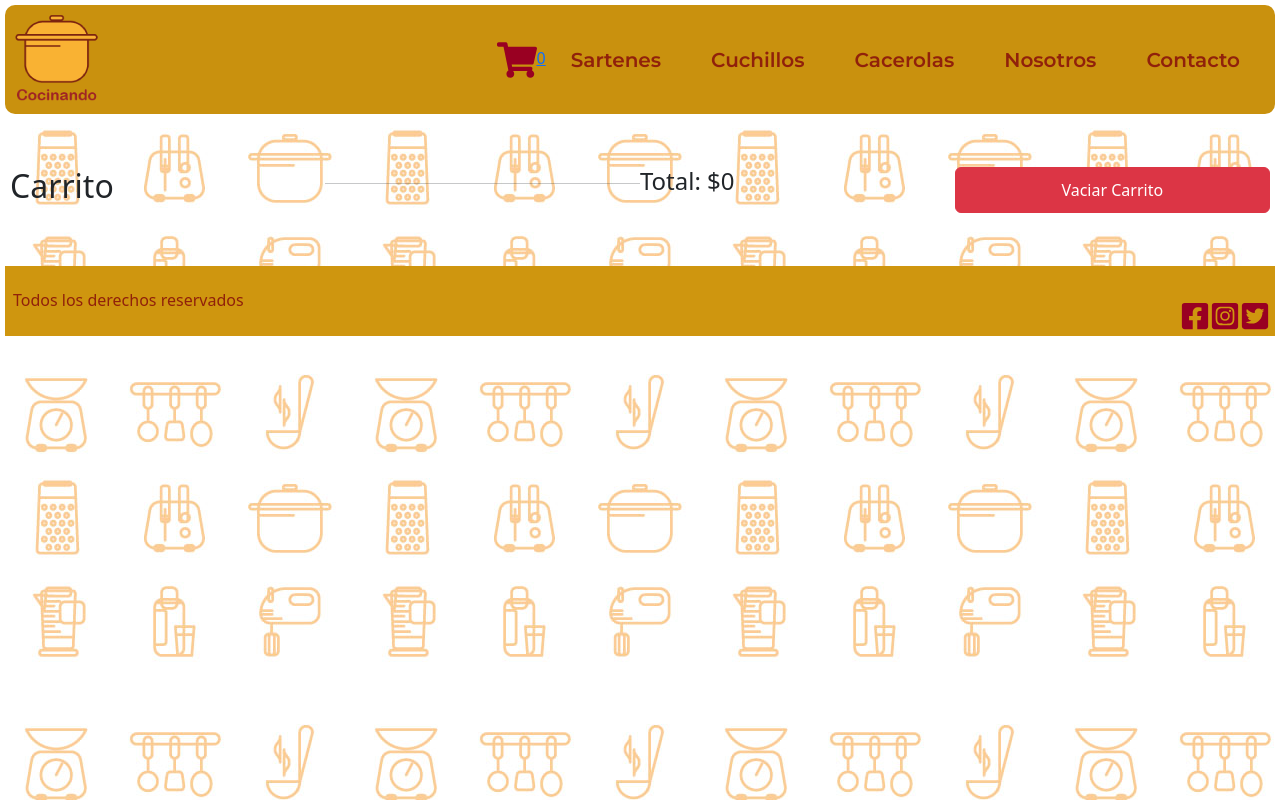
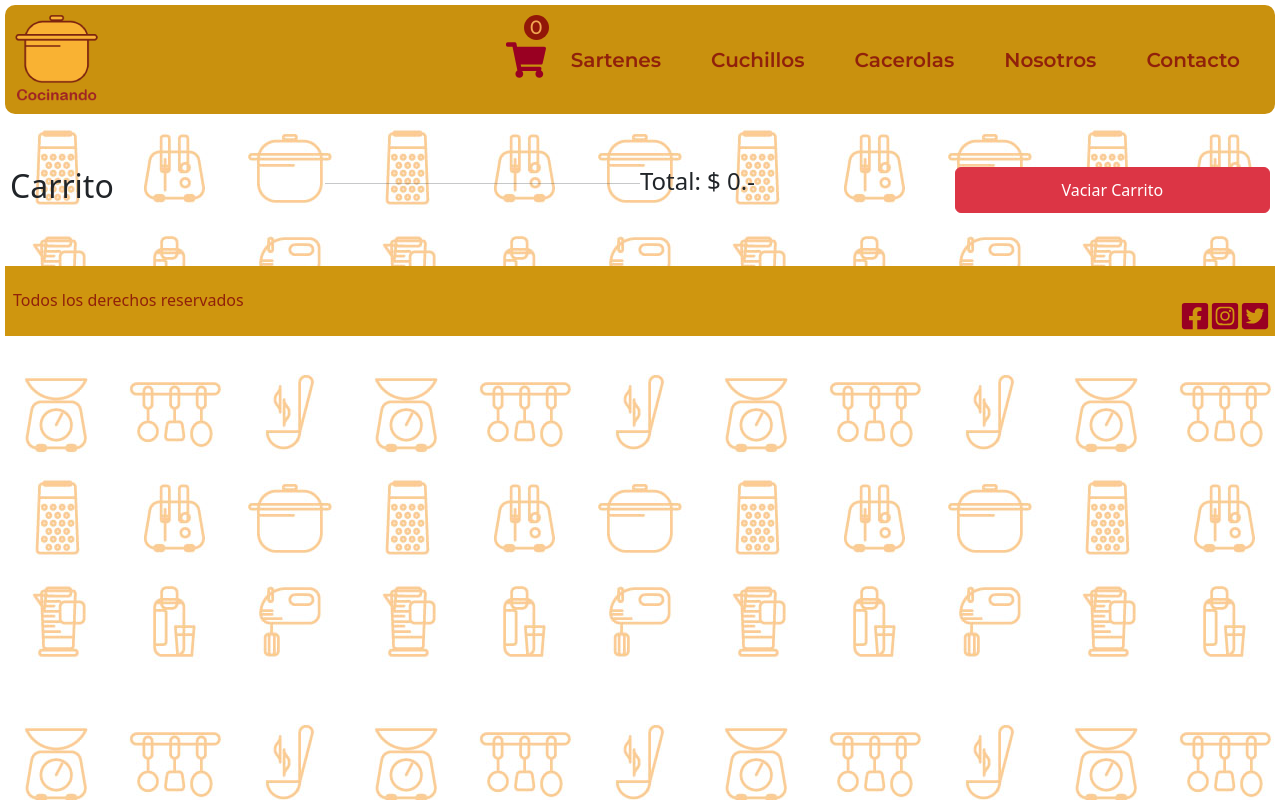
Before and after one commit to MartinAracama/Cocinando-Ecommerce, a React (Create React App) app: page /cart in a window 1280 px wide. Built offline with nearby package versions, Linux system fonts and the light colour scheme.

Commit message:
se estilizo el cartWidget

```diff
--- a/src/components/Cart/cart.js
+++ b/src/components/Cart/cart.js
@@ -1,6 +1,7 @@
 import { useContext } from 'react'
 import { CartContext } from '../../Context/CartContext'
 import { BsFillTrashFill } from "react-icons/bs"
+import "./cart.scss"
 
 export const Cart = () => {
 
@@ -14,7 +15,7 @@ export const Cart = () => {
             { cart.map((producto) => (
             <div key={producto.id}>
                 <h3>{producto.nombre}</h3>
-                <p>{producto.precio}</p>
+                <p>$ {producto.precio}.-</p>
                 <p>{producto.cantidad}</p>
                 <button onClick={() => eliminarProducto(producto.id)} className='btn btn-danger mx-2'><BsFillTrashFill/></button>
 
@@ -22,7 +23,7 @@ export const Cart = () => {
             </div>
         ))}
 
-        <h4>Total: ${cartTotal()}</h4>
+        <h4>Total: $ {cartTotal()}.-</h4>
         <button onClick={vaciarCarrito} className='btn btn-danger'>Vaciar Carrito</button>
     </div>
   )
--- a/src/components/CartWidget/cartWidget.js
+++ b/src/components/CartWidget/cartWidget.js
@@ -2,6 +2,7 @@ import React, { useContext } from 'react'
 import { FaShoppingCart } from "react-icons/fa"
 import { Link } from 'react-router-dom'
 import { CartContext } from '../../Context/CartContext'
+import "./cartWidget.scss"
 
 export const CartWidget = () => {
 
@@ -10,7 +11,7 @@ export const CartWidget = () => {
   return (
     <Link to="/cart">
         <FaShoppingCart style={{color: "#902", fontSize: "40px"}} />
-        <span>{cartQ()}</span>
+        <span className='cartQ'>{cartQ()}</span>
     </Link>
   )
 }
--- /dev/null
+++ b/src/components/CartWidget/cartWidget.scss
@@ -0,0 +1,16 @@
+.cartQ {
+    font-family: 'Montserrat', sans-serif;
+    font-size: 1.2rem;
+    position: absolute;
+    top: 0;
+    left: 3%;
+    background: #921708;
+    width: 25px;
+    height: 25px;
+    border-radius: 50%;
+    display: flex;
+    justify-content: center;
+    align-items: center;
+    color: rgb(241, 167, 83);
+    padding: 2px;
+}
--- a/src/components/header/header.js
+++ b/src/components/header/header.js
@@ -8,7 +8,7 @@ export const Header = () => {
     return (
         <header className="header">
 
-            <Link to="/" ><img className="imgHeader" src="../1x/Recurso_1.png" alt="logo cocinando"/></Link>
+            <Link to="/" ><img className="imgHeader" src="./img/Recurso_1.png" alt="logo cocinando"/></Link>
 
 
             <nav className="navbar">
--- a/src/helpers/pedirDatos.js
+++ b/src/helpers/pedirDatos.js
@@ -4,6 +4,6 @@ export const pedirDatos = () => {
     return new Promise( (resolve, reject) => {
       setTimeout(() => {
          resolve(productos)
-      }, 2000)
+      }, 1000)
     })
 }
```
Also changed, not shown: public/img/Recurso_1.png (renamed from public/1x/Recurso_1.png), src/components/Cart/cart.scss (added).
